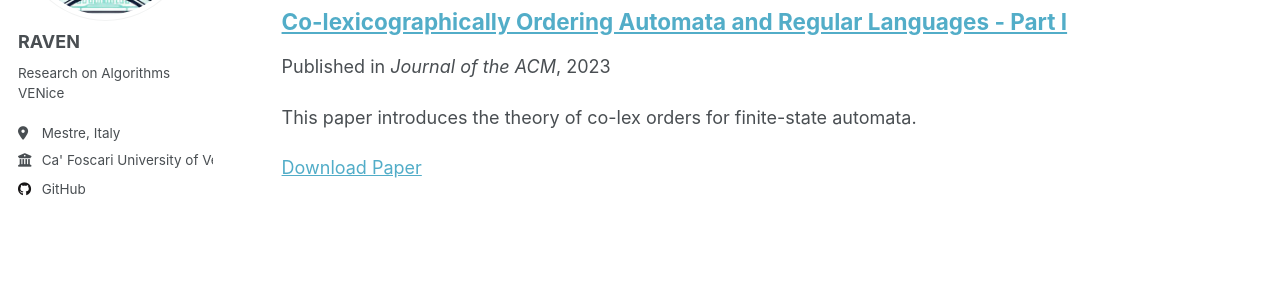
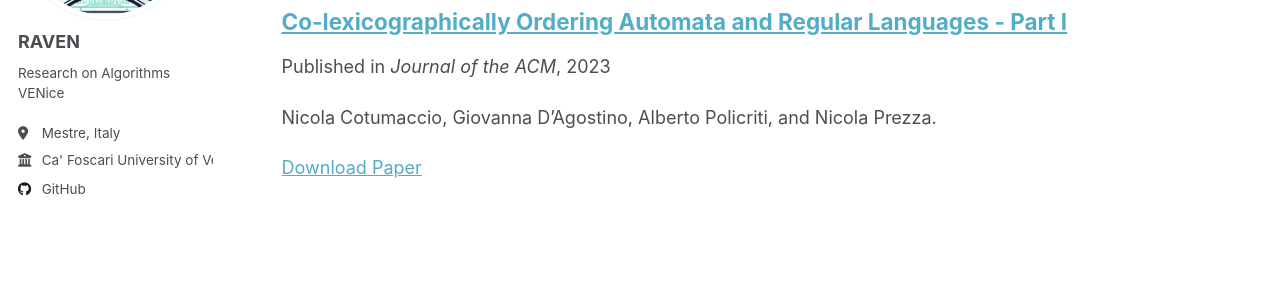
Before and after one commit to raven-laboratory/raven-laboratory.github.io, a Jekyll site: the page built from _pages/publications.html, in a window 1280 px wide. Shown: the part 255-555 px from the top of the page. Built offline with Jekyll 4.4.1, drawn with Linux system fonts in a browser that asks for light colours; a script that is not in the unit is left out.

Commit message:
Update jacm-2023.md

```diff
--- a/_publications/jacm-2023.md
+++ b/_publications/jacm-2023.md
@@ -3,10 +3,9 @@ title: "Co-lexicographically Ordering Automata and Regular Languages - Part I"
 collection: publications
 category: manuscripts
 permalink: /publication/jacm-2023
-excerpt: 'This paper introduces the theory of co-lex orders for finite-state automata.'
+excerpt: 'Nicola Cotumaccio, Giovanna D’Agostino, Alberto Policriti, and Nicola Prezza.'
 date: 2023-08-12
 venue: 'Journal of the ACM'
-authors: Nicola Cotumaccio, Giovanna D’Agostino, Alberto Policriti, and Nicola Prezza.
 paperurl: 'https://dl.acm.org/doi/10.1145/3607471'
 ---
 
```
